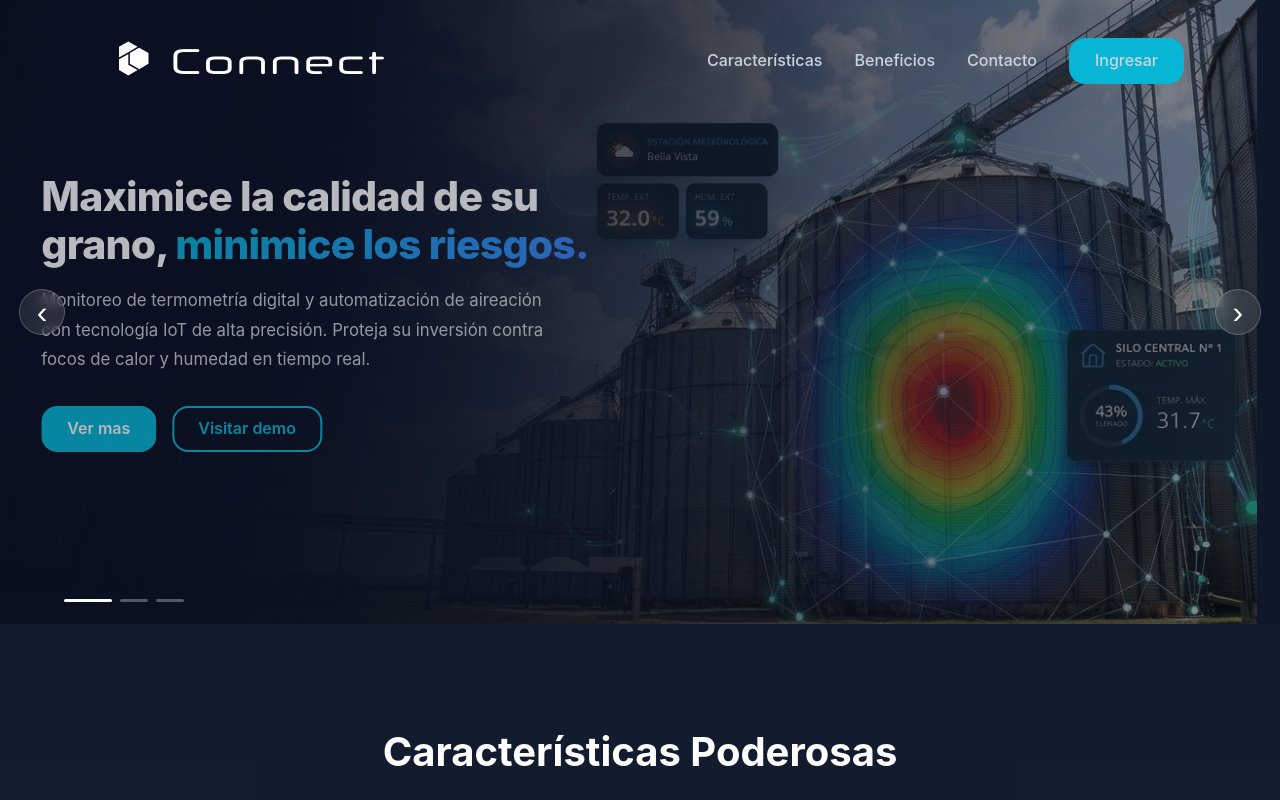
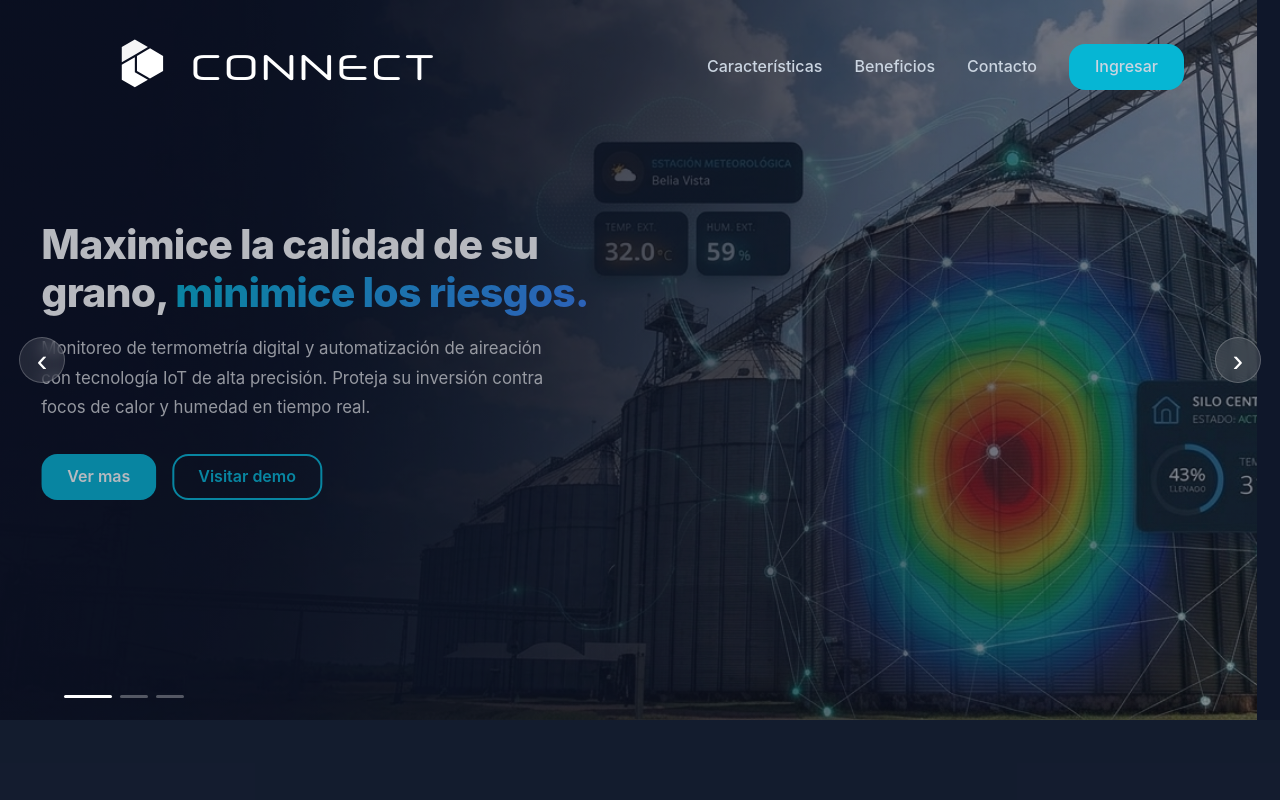
Before and after one commit to connectpy/connect, a React (Vite) app in the folder connect/: page / in a window 1280 px wide. Shown: the top 800 px of the page. Built offline with nearby package versions, Linux system fonts and the light colour scheme; no server answers.

Commit message:
logo modificado

```diff
--- a/connect/src/pages/dashboard.jsx
+++ b/connect/src/pages/dashboard.jsx
@@ -157,8 +157,8 @@ function DashboardInner({ user, config, companyName }) {
               </button>
               <div className="logo">
                 <div className="empresa-logo">
-                  <img src={whitelogo} alt="Logo" height="50px" width="auto" />
-                  <span>Connect Paraguay</span>
+                  <img src={whitelogo} alt="Logo" height="70px" width="auto" />
+                  <span>CONNECT PARAGUAY</span>
                 </div>
                 <div className="logo-cliente">
                   <span>{companyName}</span>
--- a/connect/src/pages/demo.jsx
+++ b/connect/src/pages/demo.jsx
@@ -194,8 +194,8 @@ function DashboardInner({ config, companyName }) {
               </button>
               <div className="logo">
                 <div className="empresa-logo">
-                  <img src={whitelogo} alt="Logo" height="50px" width="auto" />
-                  <span>Connect Paraguay</span>
+                  <img src={whitelogo} alt="Logo" height="70px" width="auto" />
+                  <span>CONNECT PARAGUAY</span>
                 </div>
                 <div className="logo-cliente"><span>{companyName}</span></div>
               </div>
--- a/connect/src/pages/forgotPasword.jsx
+++ b/connect/src/pages/forgotPasword.jsx
@@ -36,8 +36,8 @@ function ForgotPassword() {
         <div className="login-card">
           <div className="login-header">
             <Link to="/" className="logo">
-              <img src={whitelogo} alt="Logo" height="50px" width="auto"/>
-              <span>Connect Paraguay</span>
+              <img src={whitelogo} alt="Logo" height="70px" width="auto"/>
+              <span>CONNECT PARAGUAY</span>
             </Link>
             <h1>Recuperar acceso</h1>
             <p>Te enviaremos un enlace para restablecer tu contraseña</p>
--- a/connect/src/pages/fosfinapage.jsx
+++ b/connect/src/pages/fosfinapage.jsx
@@ -69,8 +69,8 @@ function Navbar() {
       <div className="container">
         <div className="nav-content">
           <div className="logo">
-            <img src={whitelogo} alt="Logo" height="50px" width="auto" />
-            <h1>Connect</h1>
+            <img src={whitelogo} alt="Logo" height="70px" width="auto" />
+            <h1>CONNECT</h1>
           </div>
           <div className={`nav-links ${menuOpen ? 'open' : ''}`}>
             <a href="/#features" onClick={() => setMenuOpen(false)}>Características</a>
--- a/connect/src/pages/landing.css
+++ b/connect/src/pages/landing.css
@@ -1,7 +1,7 @@
 /* ===== Variables CSS ===== */
 @font-face {
   font-family: 'Neuropol X';
-  src: url('../assets/fonts/Neuropol\ X\ Rg.otf') format('opentype');
+  src: url('../assets/fonts/Neuropol%20X%20Rg.otf') format('opentype');
   font-weight: normal;
   font-style: normal;
 }
@@ -683,11 +683,10 @@ body {
 .hero-carousel {
     position: relative;
     width: 100%;
-    height: 78vh;          /* Un poco más bajo que pantalla completa */
-    min-height: 520px;
-    max-height: 780px;
+    height: 90vh;
+    min-height: 600px;
+    max-height: 900px;
     overflow: hidden;
-    margin-top: 0;
 }
 
 /* --- Track: contiene todas las slides alineadas --- */
@@ -754,7 +753,7 @@ body {
     position: relative;
     z-index: 2;
     width: 100%;
-    padding: 0 5vw;          /* Padding general de la página */
+    padding: 12vh 5vw;
     display: flex;
     align-items: center;
 }
--- a/connect/src/pages/landing.jsx
+++ b/connect/src/pages/landing.jsx
@@ -24,8 +24,8 @@ function Navbar (){
             <div className="container">
                 <div className="nav-content">
                     <div className="logo">
-                        <img src={whitelogo} alt="Logo" height="50px" width="auto"/>
-                        <h1>Connect</h1>
+                        <img src={whitelogo} alt="Logo" height="70px" width="auto"/>
+                        <h1>CONNECT</h1>
                     </div>
                     <div className={`nav-links ${menuOpen ? 'open' : ''}`}>
                         <a href="#features" onClick={() => setMenuOpen(false)}>Características</a>
--- a/connect/src/pages/login.jsx
+++ b/connect/src/pages/login.jsx
@@ -39,8 +39,8 @@ function Login() {
         <div className="login-card">
           <div className="login-header">
             <Link to="/" className="logo">
-              <img src={whitelogo} alt="Logo" height="50px" width="auto"/>
-              <span>Connect Paraguay</span>
+              <img src={whitelogo} alt="Logo" height="70px" width="auto"/>
+              <span>CONNECT PARAGUAY</span>
             </Link>
             <h1>Iniciar Sesión</h1>
             <p>Accede a tu dashboard personalizado</p>
--- a/connect/src/pages/register.jsx
+++ b/connect/src/pages/register.jsx
@@ -190,8 +190,8 @@ function Register() {
         <div className="register-card">
           <div className="register-header">
             <Link to="/" className="logo">
-              <img src={whitelogo} alt="Logo" height="50px" width="auto"/>
-              <span>Connect Paraguay</span>
+              <img src={whitelogo} alt="Logo" height="70px" width="auto"/>
+              <span>CONNECT PARAGUAY</span>
             </Link>
             <h1>Crear Cuenta</h1>
             <p>Regístrate para acceder a los dashboards</p>
--- a/connect/src/pages/resetPassword.jsx
+++ b/connect/src/pages/resetPassword.jsx
@@ -63,8 +63,8 @@ function ResetPassword() {
         <div className="login-card">
           <div className="login-header">
             <Link to="/" className="logo">
-              <img src={whitelogo} alt="Logo" height="50px" width="auto"/>
-              <span>Connect Paraguay</span>
+              <img src={whitelogo} alt="Logo" height="70px" width="auto"/>
+              <span>CONNECT PARAGUAY</span>
             </Link>
             <h1>Nueva Contraseña</h1>
             <p>Ingresa tu nueva clave de acceso segura</p>
--- a/connect/src/pages/termometria.jsx
+++ b/connect/src/pages/termometria.jsx
@@ -154,7 +154,7 @@ function ProductoPage() {
           <div className="prod-hero-content">
             <div className="prod-badge">
               <span className="prod-badge-dot" />
-              Sistema IoT Industrial — Connect Paraguay
+              Sistema IoT Industrial — CONNECT PARAGUAY
             </div>
             <h1 className="prod-hero-title">
               Protege tu cosecha con<br />
```
Also changed, not shown: 2 other files (tests, documents, lock files or other folders).
